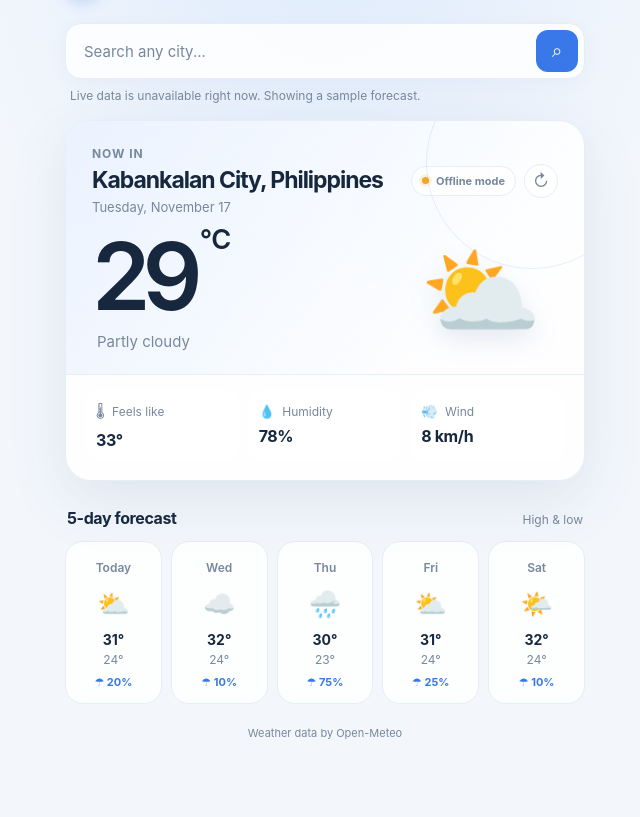
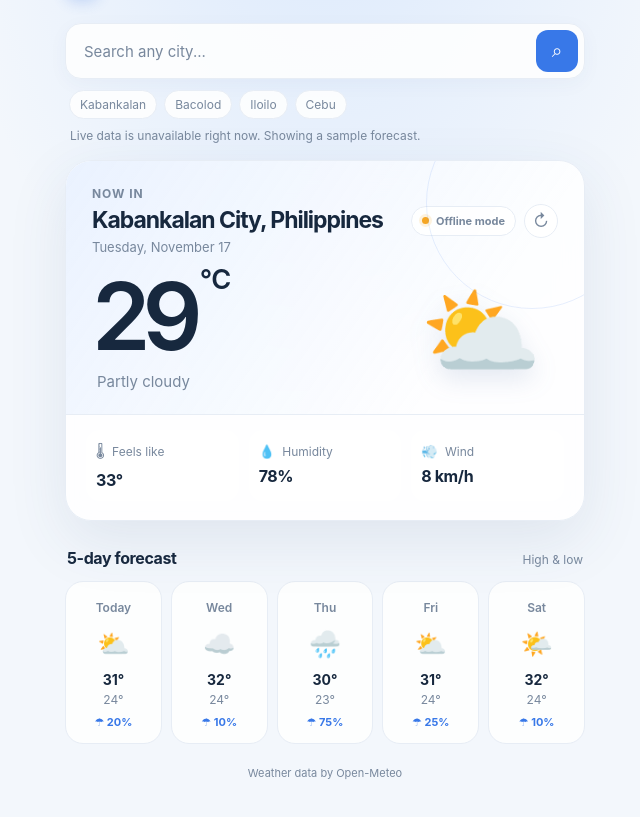
Before and after one commit to chrisjaphethloveria71-droid/weather-app-on23, a plain HTML site: page index.html in a window 1280 px wide. Shown: the part 85-902 px from the top of the page, without its empty margins (315-955 px from the left). Before the commit the page ends 873 px from the top, so only its background shows below. Drawn offline with Linux system fonts and the light colour scheme; no server answers.

Commit message:
Add nearby city shortcuts
Co-authored-by: Copilot App <223556219+Copilot@users.noreply.github.com>

```diff
--- a/index.html
+++ b/index.html
@@ -119,6 +119,18 @@
     .search button:hover { transform: translateY(-1px); }
     .search button:disabled { cursor: wait; opacity: .65; }
 
+    .quick-cities { display: flex; flex-wrap: wrap; gap: 7px; margin: 11px 4px 0; }
+    .quick-city {
+      padding: 6px 10px;
+      border: 1px solid var(--line);
+      border-radius: 999px;
+      color: var(--muted);
+      background: var(--surface);
+      cursor: pointer;
+      font: inherit;
+      font-size: 12px;
+    }
+    .quick-city:hover { border-color: var(--blue); color: var(--blue); }
     .notice { min-height: 20px; margin: 9px 5px 12px; color: var(--muted); font-size: 12px; }
     .notice.error { color: #d65b57; }
     .weather-card {
@@ -239,6 +251,12 @@
       <input id="city-input" type="search" placeholder="Search any city..." autocomplete="off" required>
       <button id="search-button" type="submit" aria-label="Search city">⌕</button>
     </form>
+    <nav class="quick-cities" aria-label="Popular nearby cities">
+      <button class="quick-city" type="button" data-city="Kabankalan">Kabankalan</button>
+      <button class="quick-city" type="button" data-city="Bacolod">Bacolod</button>
+      <button class="quick-city" type="button" data-city="Iloilo City">Iloilo</button>
+      <button class="quick-city" type="button" data-city="Cebu City">Cebu</button>
+    </nav>
     <p class="notice" id="notice" role="status" aria-live="polite"></p>
 
     <section class="weather-card" aria-label="Current weather">
@@ -421,6 +439,9 @@
     });
 
     $("refresh-button").addEventListener("click", () => getWeather(currentCity));
+    document.querySelectorAll(".quick-city").forEach((button) => {
+      button.addEventListener("click", () => getWeather(button.dataset.city));
+    });
     $("unit-toggle").addEventListener("click", () => {
       temperatureUnit = temperatureUnit === "C" ? "F" : "C";
       $("unit-toggle").textContent = `°${temperatureUnit}`;
```
